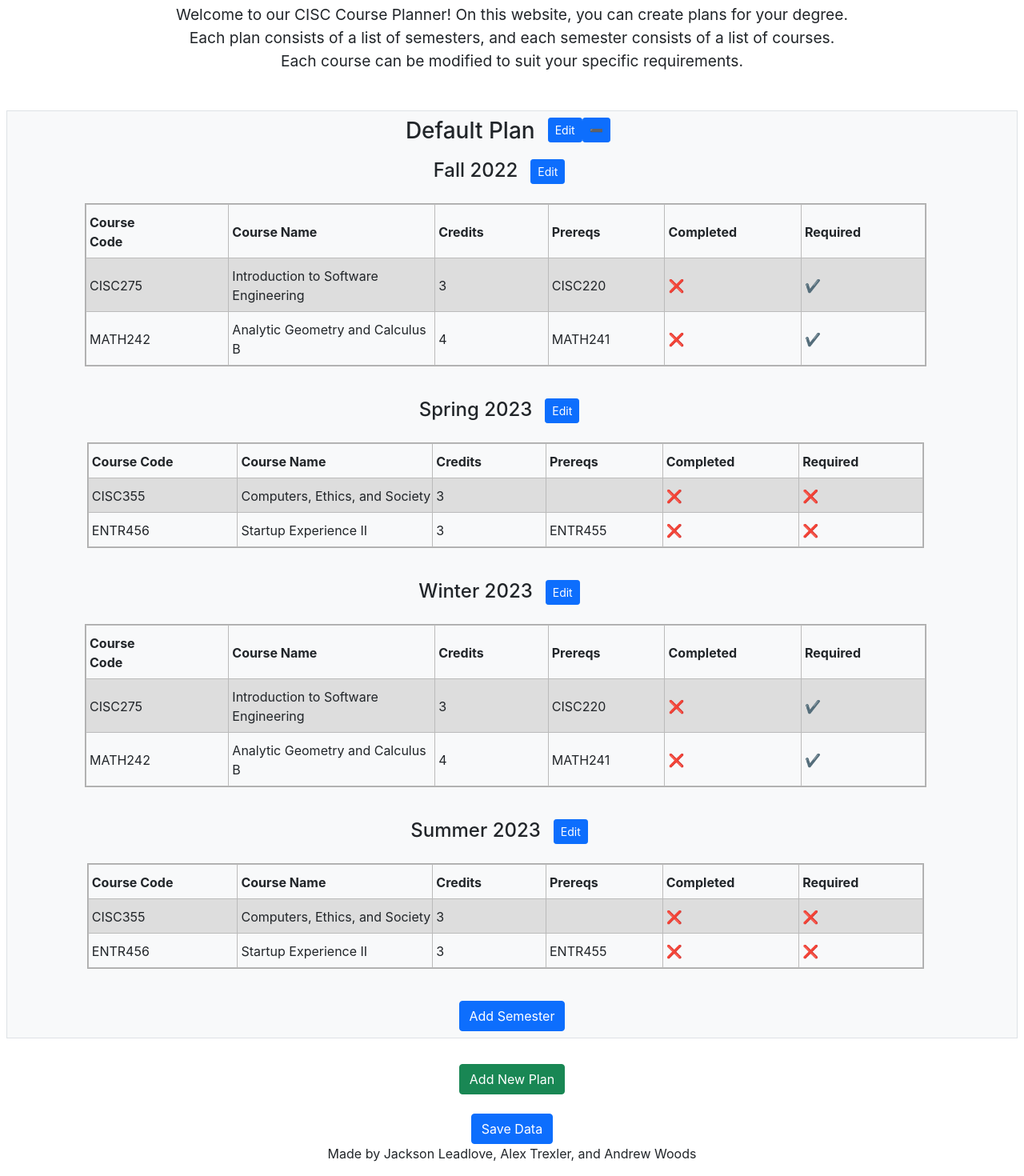
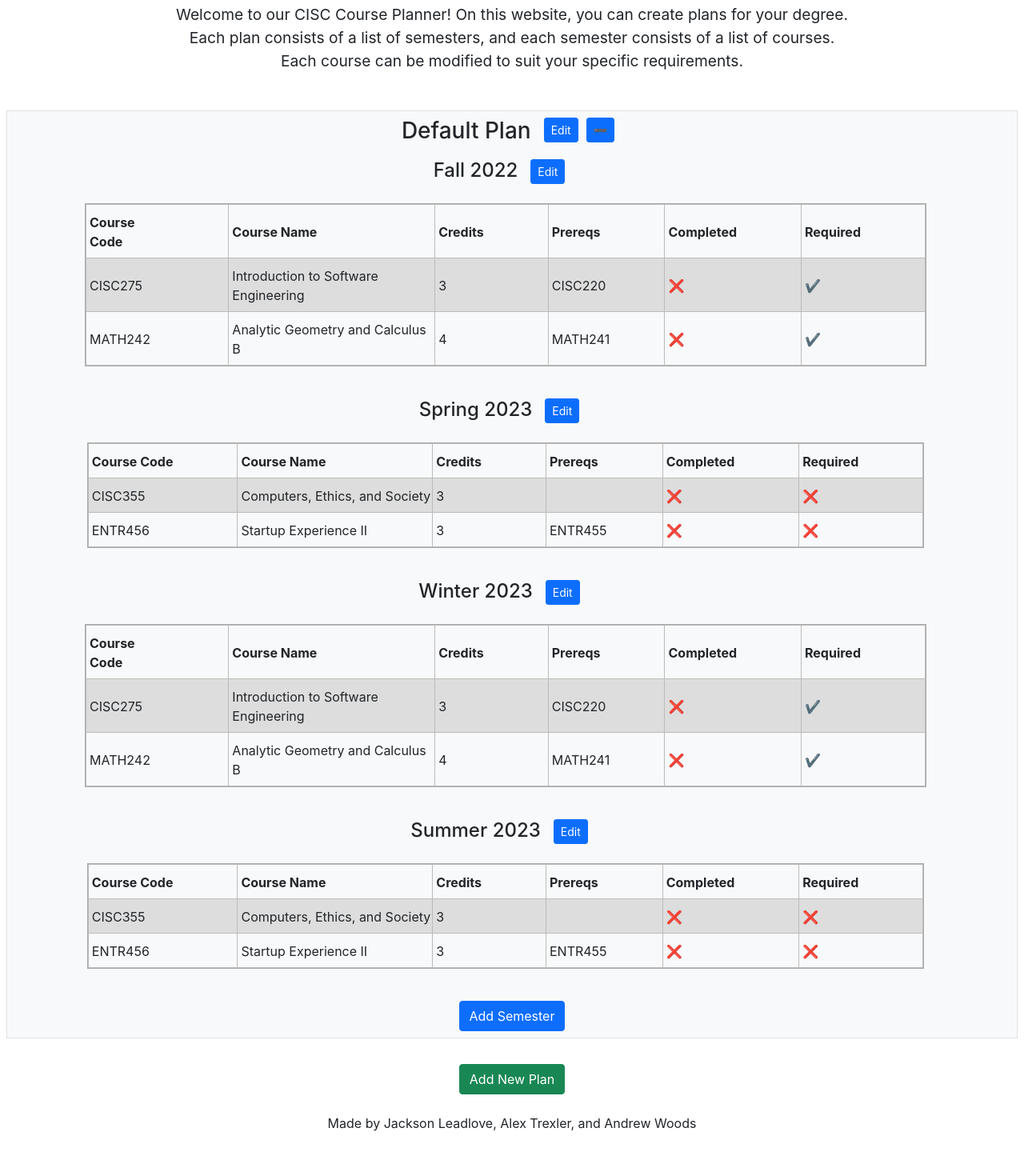
Before and after one commit to UD-CISC275-S22/cis-scheduler-team-12, a React (Create React App) app: page / in a window 1280 px wide. Shown: the part 268-1738 px from the top of the page at 80% size. After the commit the page ends 1700 px from the top, so only its background shows below. Built offline with nearby package versions, Linux system fonts and the light colour scheme.

Commit message:
removed save button and added space next to plan minimizer

```diff
--- a/src/App.tsx
+++ b/src/App.tsx
@@ -19,9 +19,9 @@ export function App(): JSX.Element {
     //change to loaded data?
     const [plans, setPlans] = useState<Plan[]>(loadedData);
     // const [data, setData] = useState<Plan[]>(loadedData);
-    function saveData() {
-        localStorage.setItem(saveDataKey, JSON.stringify(plans));
-    }
+    //function saveData() {
+    //    localStorage.setItem(saveDataKey, JSON.stringify(plans));
+    //}
     function editPlan(id: number, newPlan: Plan) {
         setPlans(
             plans.map((plan: Plan): Plan => (plan.id === id ? newPlan : plan))
@@ -78,7 +78,7 @@ export function App(): JSX.Element {
                         addPlan={addPlan}
                     ></AddPlanModal>
                 </div>
-                <Button onClick={saveData}>Save Data</Button>
+                {/*<Button onClick={saveData}>Save Data</Button>*/}
             </div>
             <div id="Footer">
                 <p>Made by Jackson Leadlove, Alex Trexler, and Andrew Woods</p>
--- a/src/components/PlanView.tsx
+++ b/src/components/PlanView.tsx
@@ -67,6 +67,7 @@ export function PlanView({
         <div className="Plan">
             <div className="Plan-header">
                 <h3>{plan.name}</h3>
+                <div style={{ width: "10px" }}></div>
                 <div className="Minimize-button">
                     <div>
                         <Button
@@ -115,6 +116,7 @@ export function PlanView({
                         </Button>
                     </div>
                 </div>
+                <div style={{ width: "10px" }}></div>
                 <div className="Minimize-button">
                     <div>
                         <Button
```
